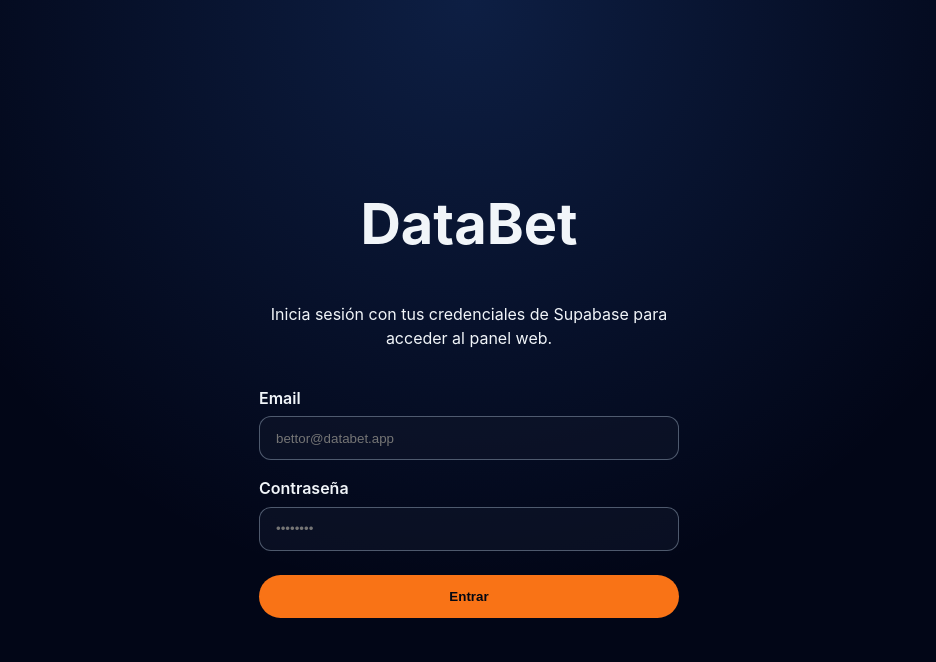
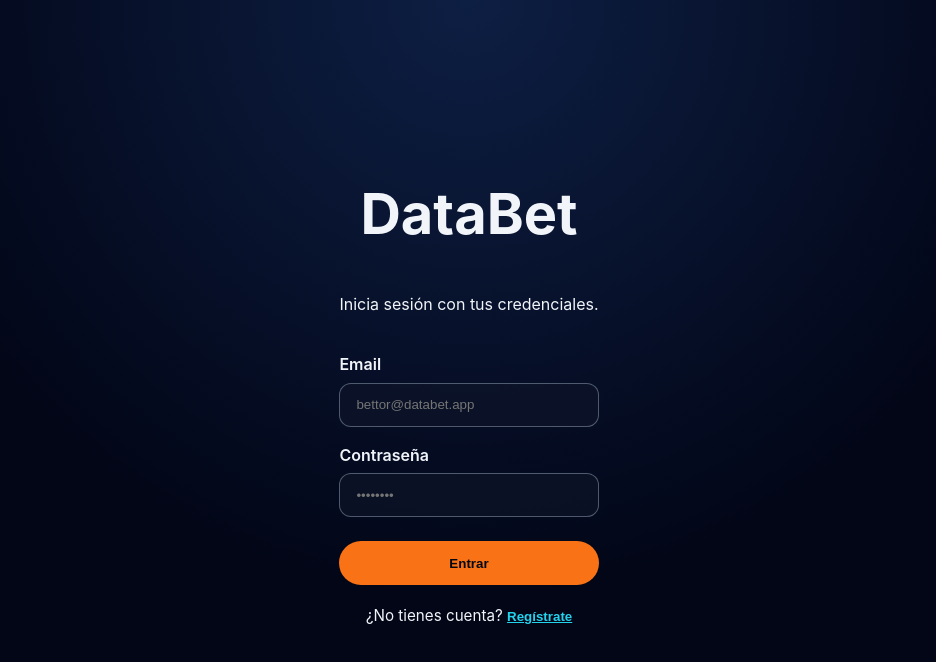
Before and after one commit to jaime9lozano/DataBet, a React (Vite) app in the folder web/: page / in a window 1280 px wide. Shown: the top 662 px of the page, without its empty margins (171-1107 px from the left). Built offline with nearby package versions, Linux system fonts and the light colour scheme; no server answers.

Commit message:
feat: add signup flow and fix netlify build

```diff
--- a/web/src/features/auth/AuthPanel.tsx
+++ b/web/src/features/auth/AuthPanel.tsx
@@ -4,17 +4,25 @@
 import './auth.css'
 
 export function AuthPanel() {
-  const { signIn, authError, clearAuthError, isAuthActionPending } = useSession()
+  const { signIn, signUp, authError, clearAuthError, isAuthActionPending } = useSession()
   const { push } = useNotifications()
   const [email, setEmail] = useState('')
   const [password, setPassword] = useState('')
+  const [displayName, setDisplayName] = useState('')
+  const [mode, setMode] = useState<'signin' | 'signup'>('signin')
 
   const handleSubmit = async (event: FormEvent) => {
     event.preventDefault()
     if (!email || !password) return
+    if (mode === 'signup' && !displayName.trim()) return
     try {
-      await signIn(email, password)
-      push('success', 'Sesión iniciada correctamente')
+      if (mode === 'signin') {
+        await signIn(email, password)
+        push('success', 'Sesión iniciada correctamente')
+      } else {
+        await signUp({ email, password, displayName: displayName.trim() })
+        push('success', 'Cuenta creada. ¡Bienvenido!')
+      }
     } catch (error) {
       console.error('AuthPanel submit error', error)
       const message = error instanceof Error ? error.message : 'No se pudo iniciar sesión'
@@ -22,12 +30,32 @@
     }
   }
 
+  const toggleMode = () => {
+    clearAuthError()
+    setMode((prev) => (prev === 'signin' ? 'signup' : 'signin'))
+  }
+
   return (
     <div className="auth-panel">
       <h1>DataBet</h1>
-      <p>Inicia sesión con tus credenciales de Supabase para acceder al panel web.</p>
+      <p>{mode === 'signin' ? 'Inicia sesión con tus credenciales.' : 'Crea una cuenta para comenzar a registrar tus apuestas.'}</p>
 
       <form onSubmit={handleSubmit} className="auth-form">
+        {mode === 'signup' && (
+          <label>
+            Nombre visible
+            <input
+              type="text"
+              value={displayName}
+              onChange={(event) => {
+                clearAuthError()
+                setDisplayName(event.target.value)
+              }}
+              placeholder="Tu alias"
+              required
+            />
+          </label>
+        )}
         <label>
           Email
           <input
@@ -56,9 +84,15 @@
         </label>
         {authError && <p className="auth-error">{authError}</p>}
         <button type="submit" disabled={isAuthActionPending}>
-          {isAuthActionPending ? 'Entrando…' : 'Entrar'}
+          {isAuthActionPending ? 'Procesando…' : mode === 'signin' ? 'Entrar' : 'Crear cuenta'}
         </button>
       </form>
+      <p className="auth-switch">
+        {mode === 'signin' ? '¿No tienes cuenta?' : '¿Ya tienes una cuenta?'}{' '}
+        <button type="button" className="ghost-link" onClick={toggleMode}>
+          {mode === 'signin' ? 'Regístrate' : 'Inicia sesión'}
+        </button>
+      </p>
     </div>
   )
 }
--- a/web/src/features/auth/auth.css
+++ b/web/src/features/auth/auth.css
@@ -57,3 +57,23 @@
   margin: 0;
   font-size: 0.95rem;
 }
+
+.auth-switch {
+  margin: 0;
+  font-size: 0.95rem;
+}
+
+.ghost-link {
+  border: none;
+  background: transparent;
+  color: #22d3ee;
+  font-weight: 600;
+  cursor: pointer;
+  text-decoration: underline;
+  padding: 0;
+}
+
+.ghost-link:disabled {
+  opacity: 0.6;
+  cursor: not-allowed;
+}
--- a/web/src/lib/services/session.ts
+++ b/web/src/lib/services/session.ts
@@ -1,10 +1,31 @@
 import { supabase } from '../supabaseClient'
-import type { SessionUser } from '../types'
+import type { RegisterPayload, SessionUser } from '../types'
 
 export async function signInWithPassword(email: string, password: string): Promise<SessionUser> {
   const { data, error } = await supabase.auth.signInWithPassword({ email, password })
   if (error) throw error
   return { email: data.user?.email ?? email }
+}
+
+export async function signUpWithProfile(payload: RegisterPayload): Promise<SessionUser> {
+  const { data, error } = await supabase.auth.signUp({ email: payload.email, password: payload.password })
+  if (error) throw error
+
+  const userId = data.user?.id
+  if (!userId) {
+    throw new Error('No se pudo recuperar el usuario creado')
+  }
+
+  const { error: profileError } = await supabase.from('app_users').insert({
+    auth_uid: userId,
+    display_name: payload.displayName,
+  })
+
+  if (profileError) {
+    throw profileError
+  }
+
+  return { email: data.user?.email ?? payload.email }
 }
 
 export async function signOut(): Promise<void> {
--- a/web/src/lib/session.tsx
+++ b/web/src/lib/session.tsx
@@ -1,6 +1,6 @@
 import { createContext, useContext, useEffect, useMemo, useState, type PropsWithChildren } from 'react'
-import type { SessionUser } from './types'
-import { getCurrentUser, onAuthStateChange, signInWithPassword, signOut as supabaseSignOut } from './services/session'
+import type { RegisterPayload, SessionUser } from './types'
+import { getCurrentUser, onAuthStateChange, signInWithPassword, signOut as supabaseSignOut, signUpWithProfile } from './services/session'
 
 export type SessionStatus = 'loading' | 'authenticated' | 'unauthenticated'
 
@@ -10,6 +10,7 @@
   authError: string | null
   isAuthActionPending: boolean
   signIn: (email: string, password: string) => Promise<void>
+  signUp: (payload: RegisterPayload) => Promise<void>
   signOut: () => Promise<void>
   clearAuthError: () => void
 }
@@ -66,6 +67,22 @@
     }
   }
 
+  const signUp = async (payload: RegisterPayload) => {
+    setIsAuthActionPending(true)
+    setAuthError(null)
+    try {
+      const registered = await signUpWithProfile(payload)
+      setUser(registered)
+      setStatus('authenticated')
+    } catch (error) {
+      console.error('Sign up error', error)
+      setAuthError(error instanceof Error ? error.message : 'No se pudo crear la cuenta')
+      throw error
+    } finally {
+      setIsAuthActionPending(false)
+    }
+  }
+
   const signOut = async () => {
     setIsAuthActionPending(true)
     try {
@@ -84,7 +101,7 @@
   const clearAuthError = () => setAuthError(null)
 
   const value = useMemo(
-    () => ({ user, status, authError, isAuthActionPending, signIn, signOut, clearAuthError }),
+    () => ({ user, status, authError, isAuthActionPending, signIn, signUp, signOut, clearAuthError }),
     [user, status, authError, isAuthActionPending],
   )
 
--- a/web/src/lib/types.ts
+++ b/web/src/lib/types.ts
@@ -51,3 +51,9 @@
 export interface SessionUser {
   email: string
 }
+
+export interface RegisterPayload {
+  email: string
+  password: string
+  displayName: string
+}
```
Also changed, not shown: 1 other file (tests, documents, lock files or other folders).
